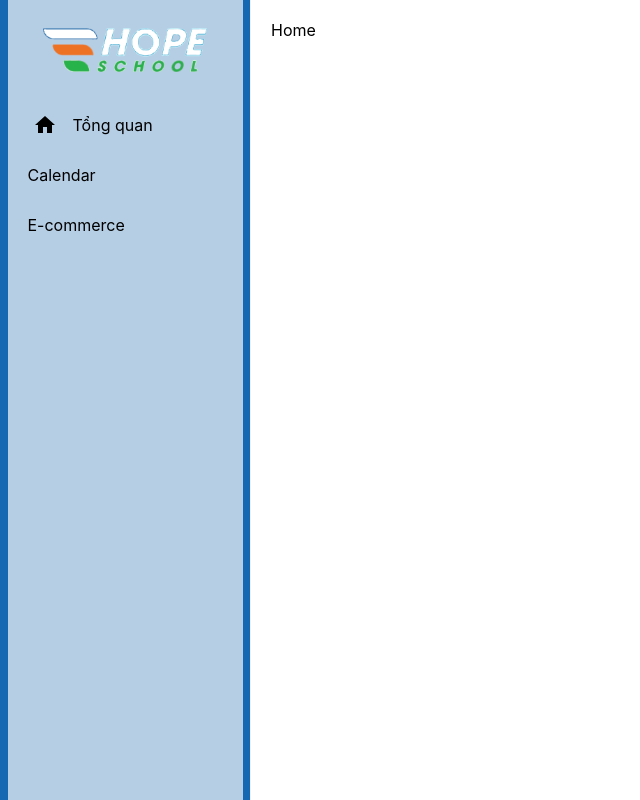
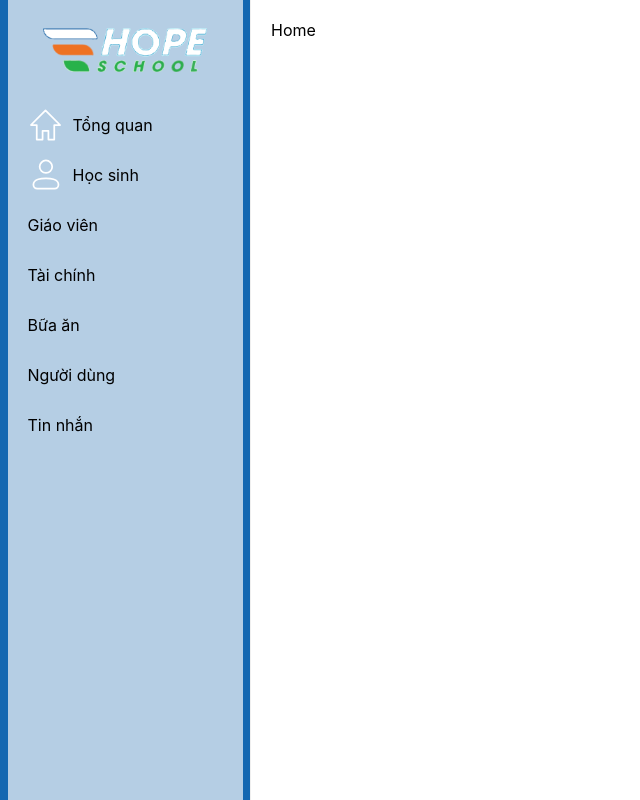
Before and after one commit to TalJa1/web-huybao, a React (Create React App) app: page / in a window 1280 px wide. Shown: the whole page, without its empty margins (0-640 px from the left). Built offline with nearby package versions, Linux system fonts and the light colour scheme.

Commit message:
Refactor TopLayout to use custom SVG icons and update IconSVGProps interface

```diff
--- a/src/components/TopLayout.tsx
+++ b/src/components/TopLayout.tsx
@@ -3,7 +3,7 @@ import { Sidebar, Menu, MenuItem } from "react-pro-sidebar";
 import { Link } from "react-router-dom";
 import logo from "../assets/logo.png";
 import { Box } from "@mui/material";
-import HomeIcon from '@mui/icons-material/Home';
+import { homeSVG, studentSVG } from "../assets/iconSVG";
 
 const TopLayout: React.FC<{ children: React.ReactNode }> = ({ children }) => {
   return (
@@ -28,9 +28,23 @@ const TopLayout: React.FC<{ children: React.ReactNode }> = ({ children }) => {
           <img style={{ width: "70%" }} alt="logo" src={logo} />
         </Box>
         <Menu>
-          <MenuItem component={<Link to="/" />} icon={<HomeIcon />}>Tổng quan</MenuItem>
-          <MenuItem component={<Link to="/calendar" />}>Calendar</MenuItem>
-          <MenuItem component={<Link to="/ecommerce" />}>E-commerce</MenuItem>
+          <MenuItem
+            component={<Link to="/" />}
+            icon={homeSVG({ width: 40, height: 40, color: "white" })}
+          >
+            Tổng quan
+          </MenuItem>
+          <MenuItem
+            component={<Link to="/" />}
+            icon={studentSVG({ width: 40, height: 40, color: "white" })}
+          >
+            Học sinh
+          </MenuItem>
+          <MenuItem component={<Link to="/" />}>Giáo viên</MenuItem>
+          <MenuItem component={<Link to="/" />}>Tài chính</MenuItem>
+          <MenuItem component={<Link to="/" />}>Bữa ăn</MenuItem>
+          <MenuItem component={<Link to="/" />}>Người dùng</MenuItem>
+          <MenuItem component={<Link to="/" />}>Tin nhắn</MenuItem>
         </Menu>
       </Sidebar>
       <div style={{ flex: 1, padding: "20px" }}>{children}</div>
--- a/src/services/typeProps.ts
+++ b/src/services/typeProps.ts
@@ -1,5 +1,5 @@
 export interface IconSVGProps {
-  width: any;
-  height: any;
+  width?: any;
+  height?: any;
   color?: string;
 }
```
